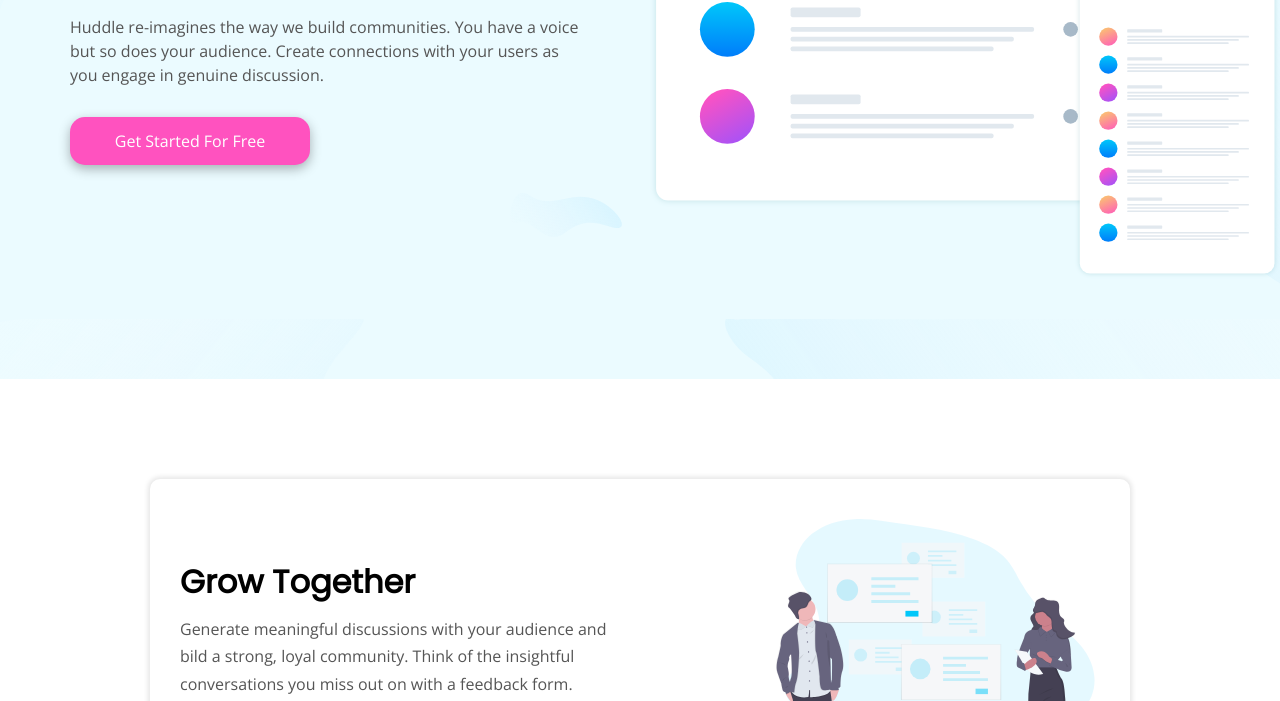
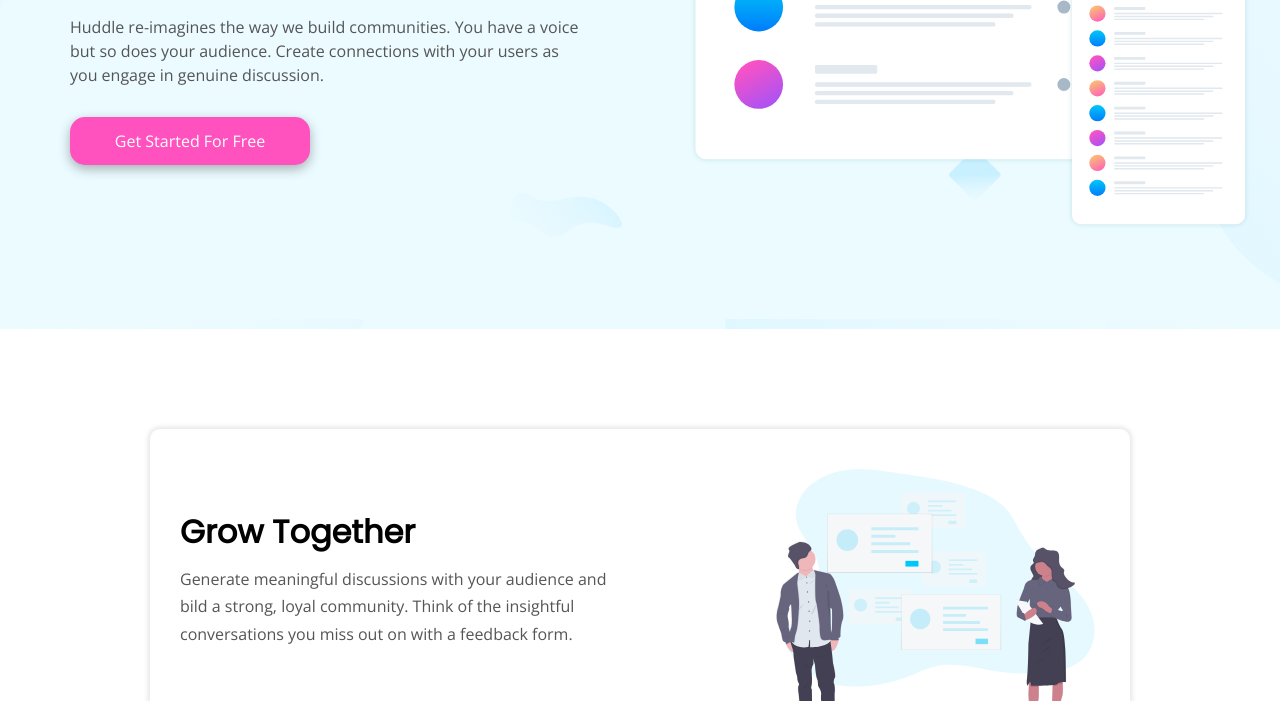
Before and after one commit to KhalidDev5/HuddleWeb1, a plain HTML site: page index.html in a window 1280 px wide. Shown: the part 399-1100 px from the top of the page. Drawn offline with nearby package versions, Linux system fonts and the light colour scheme.

Commit message:
modifying the size of header image

```diff
--- a/css/style2.css
+++ b/css/style2.css
@@ -115,8 +115,8 @@ p , a {
 
 #header .header-img {
   flex: 1;
-  max-height: 450px;
-  margin: 100px auto;
+  max-height: 400px;
+  margin: 100px 30px;
 }
 
 
```
